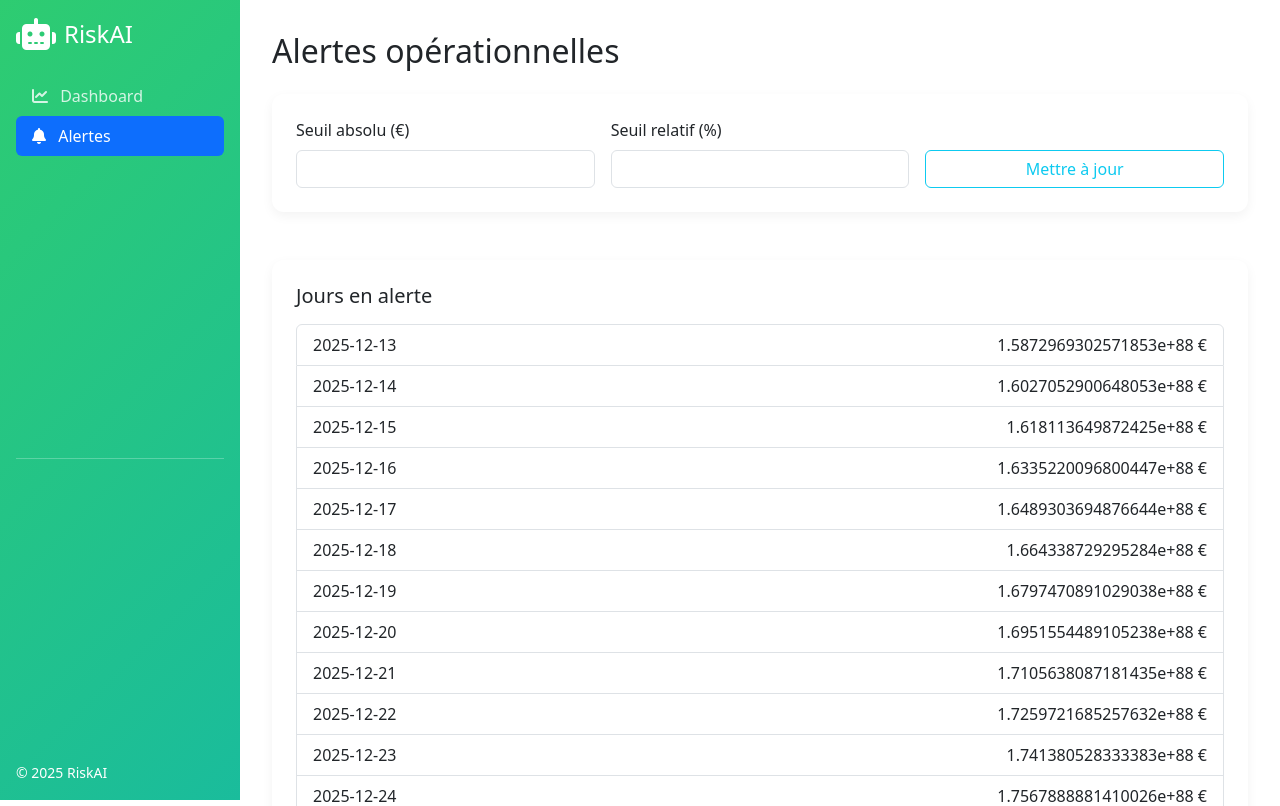
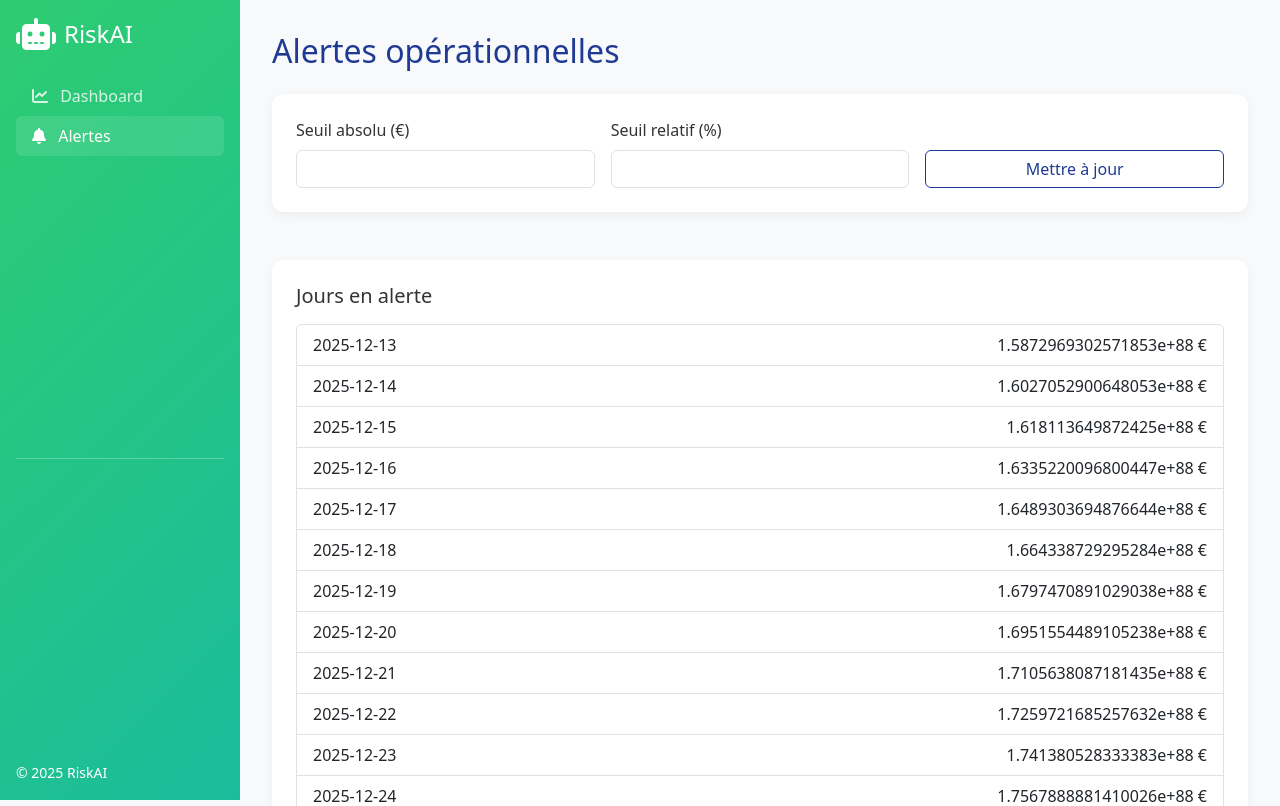
Before and after one commit to totocuti/mvp-tresorerie, a Flask app: page /alerts/view/1 in a window 1280 px wide. Shown: the top 806 px of the page. Run offline with Flask 3, Linux system fonts and the light colour scheme; data comes from the database, SQL or seed files in the repository; data that the repository does not hold is empty; some libraries are stand-ins or nearby versions.

Commit message:
Style Agicap-like : couleurs, cartes claires, tables épurées

```diff
--- /dev/null
+++ b/static/css/custom.css
@@ -0,0 +1,38 @@
+/* Google Font déjà déclarée dans base.html */
+body {
+  background: #f7f9fb;
+  color: #333;
+}
+.sidebar {
+  background: #1f3a93;
+}
+.sidebar .nav-link {
+  color: rgba(255,255,255,0.8)!important;
+}
+.sidebar .nav-link.active {
+  background: rgba(255,255,255,0.1)!important;
+  color: #fff!important;
+}
+.card-custom {
+  background: #fff;
+  border-radius: 0.75rem;
+  box-shadow: 0 2px 6px rgba(0,0,0,0.05);
+}
+h1, h2, h3 {
+  font-weight: 400;
+  color: #1f3a93;
+}
+.table thead {
+  background: #e9eff5;
+}
+.table tbody tr:nth-child(even) {
+  background: #f4f7fa;
+}
+.btn-outline-info {
+  color: #1f3a93 !important;
+  border-color: #1f3a93 !important;
+}
+.btn-outline-info:hover {
+  background: #1f3a93;
+  color: #fff !important;
+}
--- a/templates/base.html
+++ b/templates/base.html
@@ -6,6 +6,7 @@
   <meta name="viewport" content="width=device-width, initial-scale=1">
   <!-- Bootstrap + FontAwesome pour icônes -->
   <link href="https://cdn.jsdelivr.net/npm/bootstrap@5.4.0/dist/css/bootstrap.min.css" rel="stylesheet">
+  <link rel="stylesheet" href="{{ url_for('static', filename='css/custom.css') }}">
   <link href="https://cdnjs.cloudflare.com/ajax/libs/font-awesome/6.4.0/css/all.min.css" rel="stylesheet">
   <style>
     body { overflow-x: hidden; }
```
